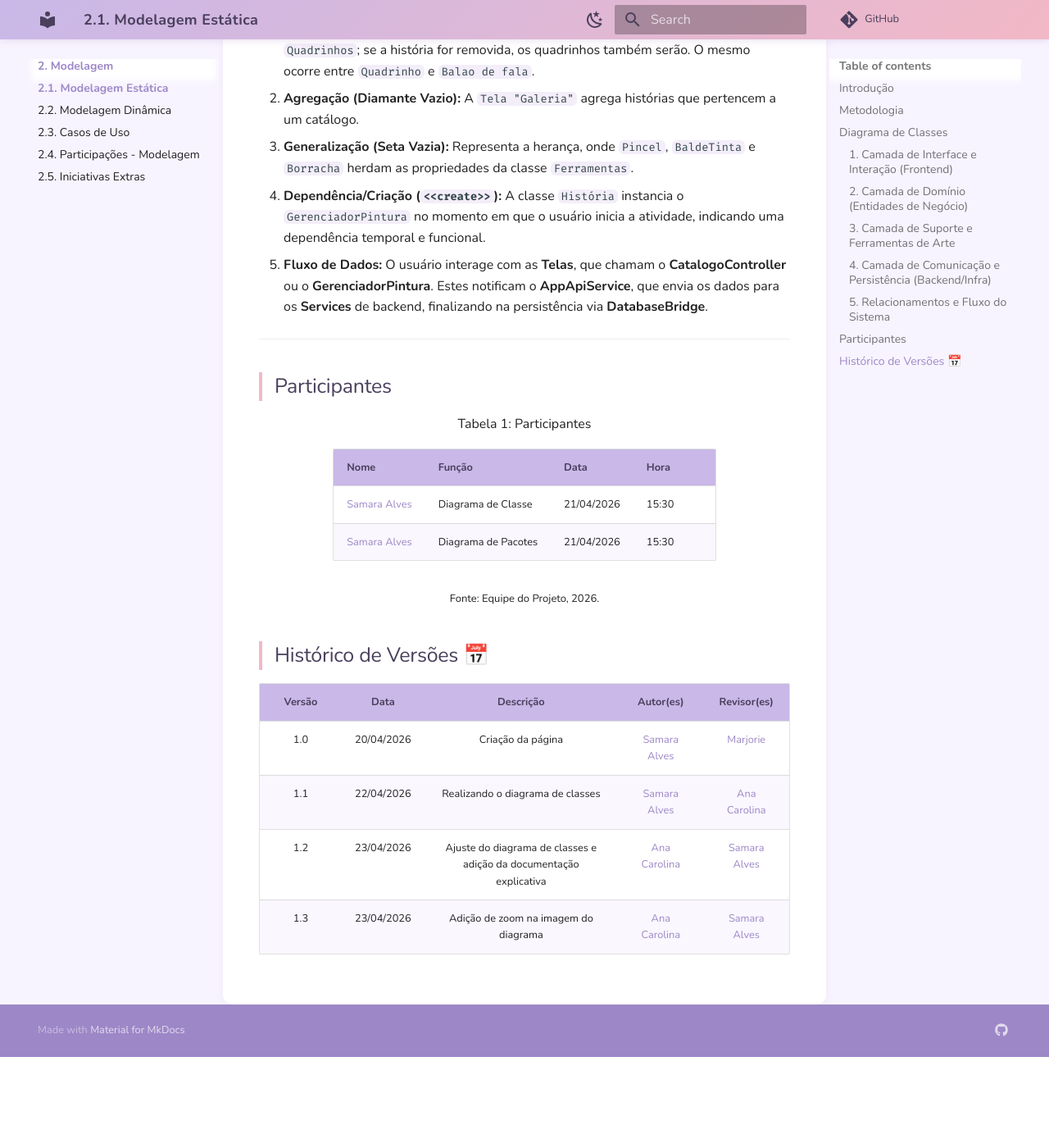
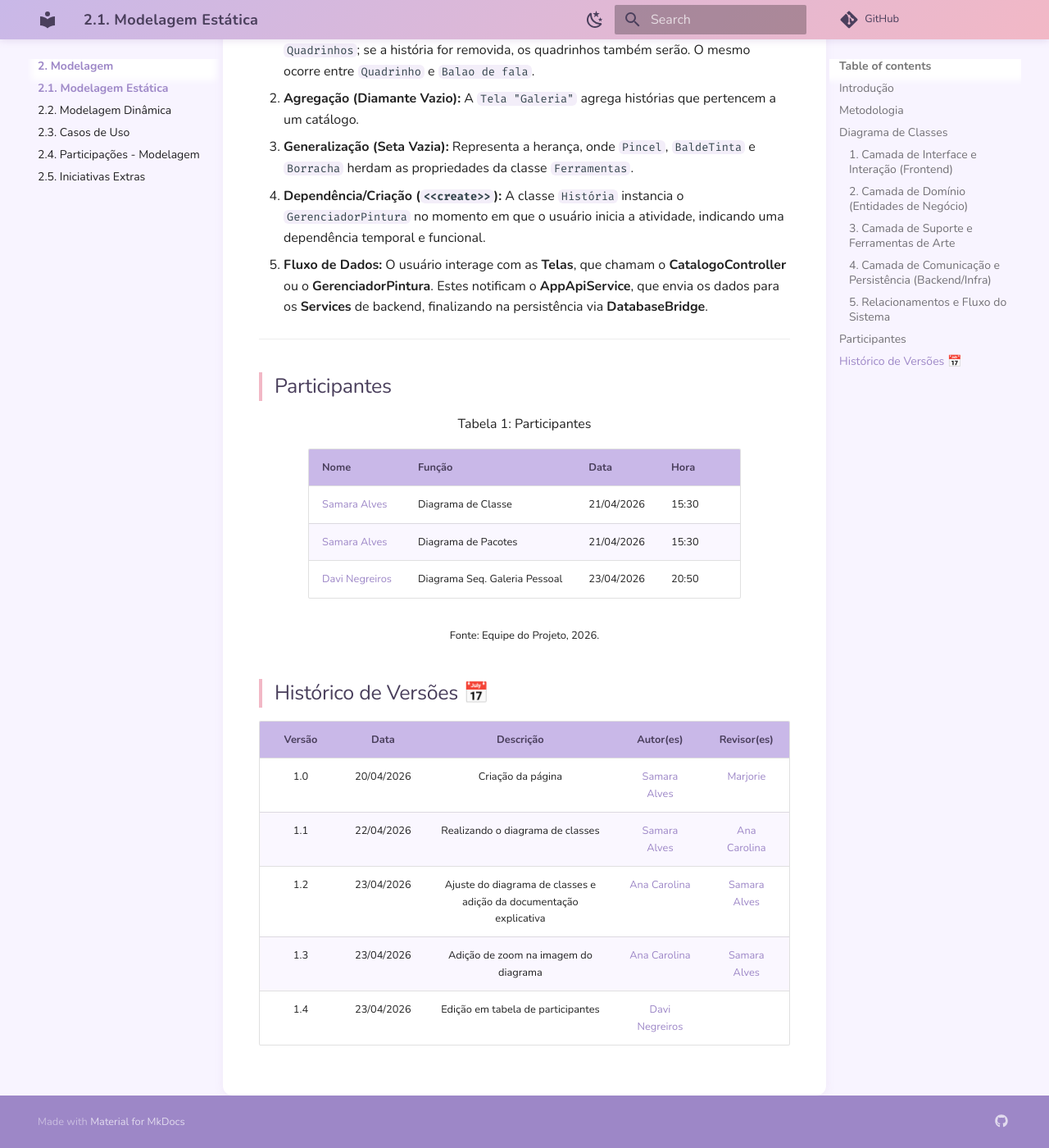
Before and after one commit to UnBArqDsw2026-1-Turma01/2026.1-T01-G08_MinhaTirinha_Entrega_02, an MkDocs documentation site: the page built from docs/Modelagem/2.1.ModelagemEstatica.md, in a window 1280 px wide and 1400 px high, scrolled down 3639 px. Shown: the whole window at 82% size. Built offline with MkDocs 1.6.1 and Material for MkDocs 9.7.7, drawn with Linux system fonts in a browser that asks for light colours; comment, search, counter and statistics services are not loaded; before the commit the page ends 4928 px from its top, so only the background shows below that.

Commit message:
Update participant table
Added a new entry for participant editing in the table and ensured proper formatting.

```diff
--- a/docs/Modelagem/2.1.ModelagemEstatica.md
+++ b/docs/Modelagem/2.1.ModelagemEstatica.md
@@ -121,6 +121,12 @@ Gerencia a troca de dados entre o aplicativo e o servidor/banco de dados.
       <td>21/04/2026</td>
       <td>15:30</td>
     </tr>
+    <tr>
+      <td><a href="https://github.com/DaviNegreiros">Davi Negreiros</a></td>
+      <td>Diagrama Seq. Galeria Pessoal</td>
+      <td>23/04/2026</td>
+      <td>20:50</td>
+    </tr>
 
 
   </tbody>
@@ -138,3 +144,4 @@ Gerencia a troca de dados entre o aplicativo e o servidor/banco de dados.
 | 1.1 | 22/04/2026 | Realizando o diagrama de classes | [Samara Alves](https://github.com/SamaraAlvess3) | [Ana Carolina](https://github.com/anawcarol) |
 | 1.2 | 23/04/2026 | Ajuste do diagrama de classes e adição da documentação explicativa | [Ana Carolina](https://github.com/anawcarol) | [Samara Alves](https://github.com/SamaraAlvess3) |
 | 1.3 | 23/04/2026 | Adição de zoom na imagem do diagrama | [Ana Carolina](https://github.com/anawcarol) | [Samara Alves](https://github.com/SamaraAlvess3) |
+| 1.4 | 23/04/2026 | Edição em tabela de participantes | [Davi Negreiros](https://github.com/DaviNegreiros) | |
```
